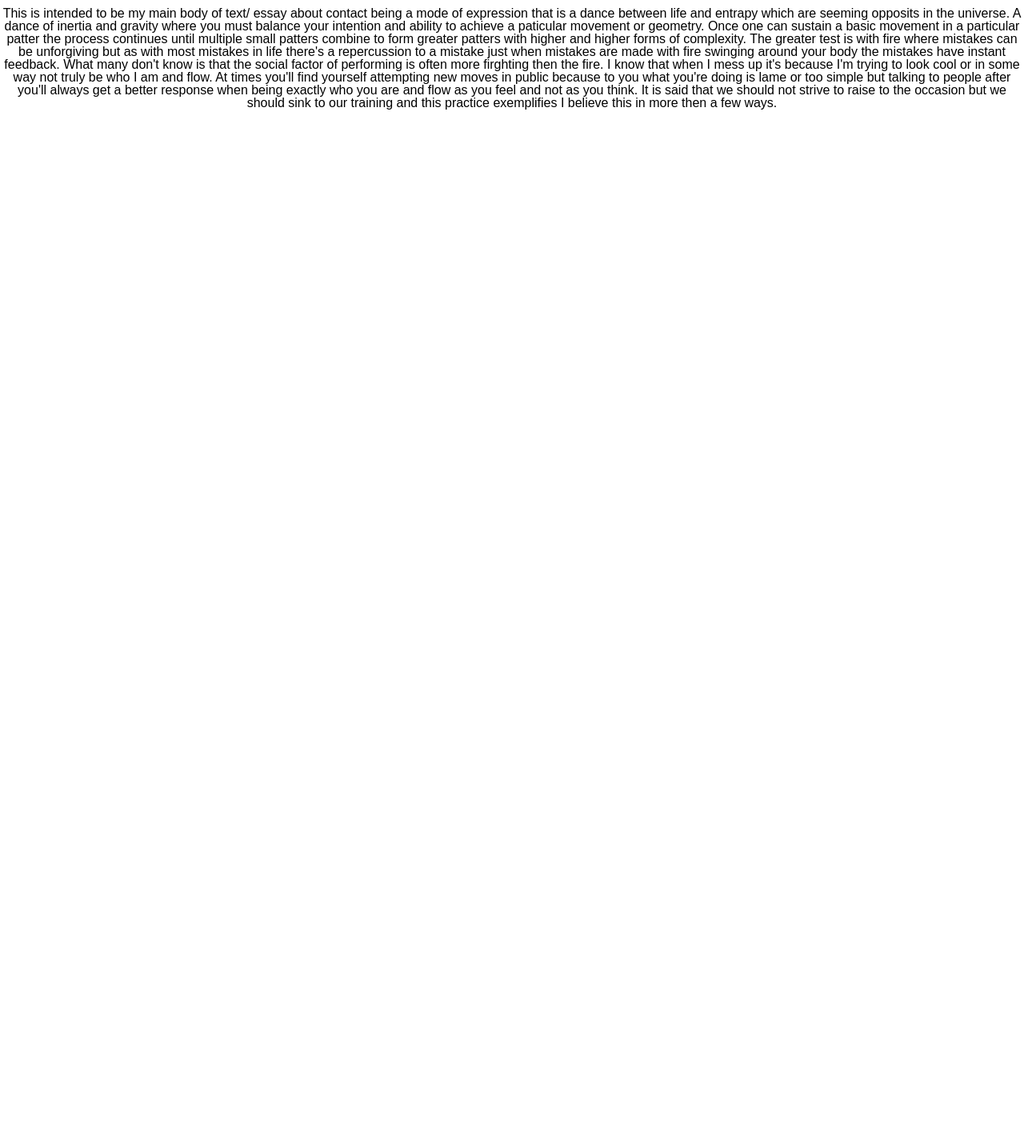
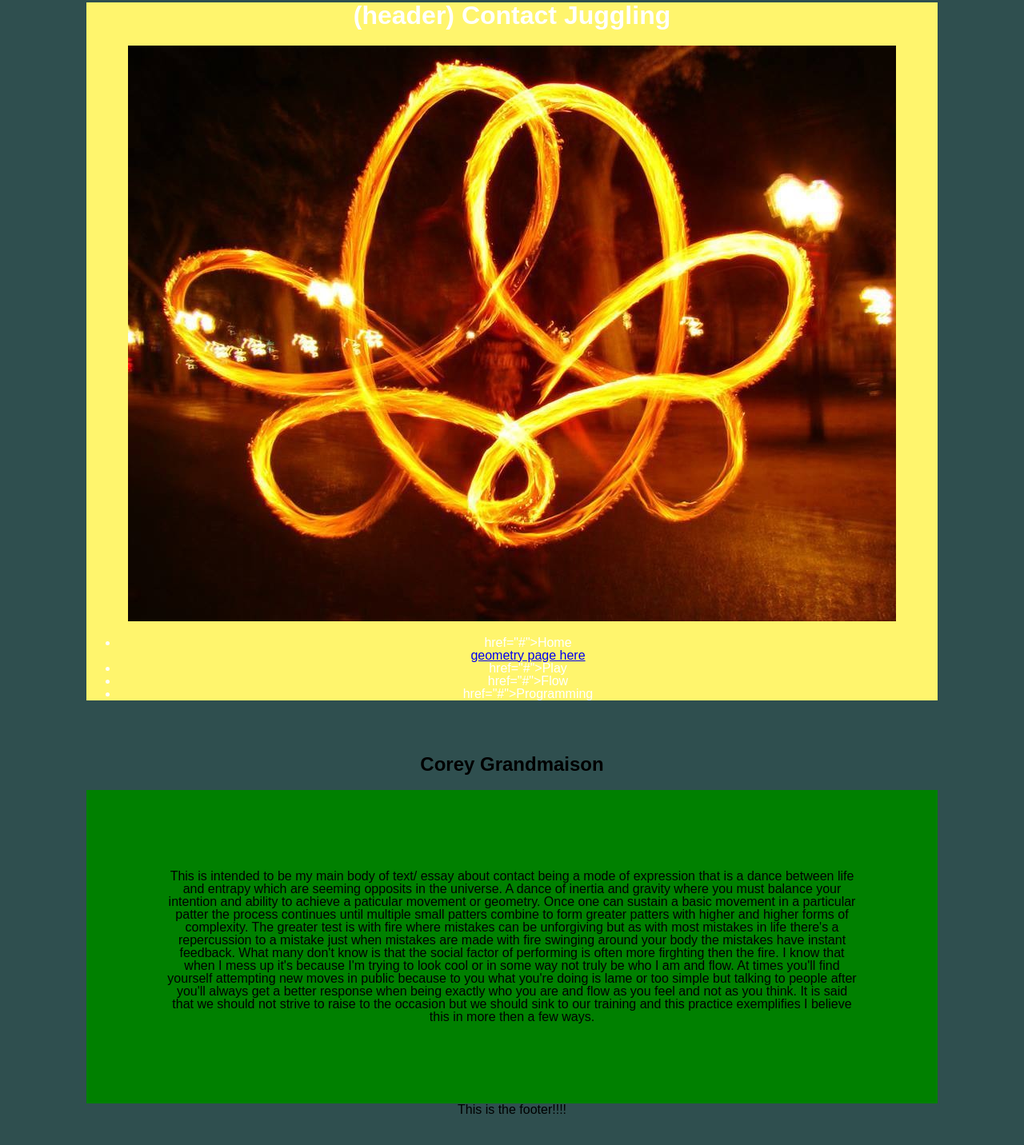
Before and after one commit to cortuga/hello-world, a website: page public/index.html in a window 1280 px wide. Shown: the part 126-1558 px from the top of the page at 80% size. Before the commit the page ends 821 px from the top, so only its background shows below. Drawn offline with Linux system fonts and the light colour scheme.

Commit message:
Testing git commit message. pushing everything

```diff
--- a/public/index.html
+++ b/public/index.html
@@ -6,31 +6,55 @@
     <title>Hello World</title>
     <link rel="shortcut icon" href="/favicon.ico">
     <link rel="stylesheet" href="/screen.css">
+
   </head>
+
     <body>
+      <header class="top-image">  <h1>  (header) Contact Juggling</h1>
+        <img src="./images/proxy.d11uckduckgo.com.jpeg" alt="xxx" />
 
-    <center>
-    <h1 class='hello-world'>"Hello, World!" : Contact Juggling</h1>
+        <nav>
+          <ul>
+            <li><a> href="#">Home</a></li>
+            <a id="geometry" href="geometry.html">geometry page here</a>
+            <li><a>href="#">Play</a></li>
+            <li><a>href="#">Flow</a></li>
+            <li><a>href="#">Programming</a></li>
+          </ul>
+        </nav>
+
+      </header>
+
+      <br>
+
+
+      <br>
+
 
          <h2 class= 'text-name' >Corey Grandmaison</h2>
 
-    <br
-
-    <h2 class= 'test-body' >This is intended to be my main body of text/ essay about contact
+         <main class="body-text" >
+          This is intended to be my main body of text/ essay about contact
           being a mode of expression that is a dance between life and entrapy which are seeming opposits
           in the universe. A dance of inertia and gravity where you must balance your intention and ability to achieve
           a paticular movement or geometry. Once one can sustain a basic movement in a particular patter the process continues
           until multiple small patters combine to form greater patters with higher and higher forms of complexity.
           The greater test is with fire where mistakes can be unforgiving but as with most mistakes in life there's a
-    repercussion to a mistake just when mistakes are made with fire swinging around your body the mistakes have instant feedback.
+          repercussion to a mistake just when mistakes are made with fire swinging around your body the mistakes have instant
+          feedback.
           What many don't know is that the social factor of performing is often more firghting then the fire. I know that when
-    I mess up it's because I'm trying to look cool or in some way not truly be who I am and flow. At times you'll find yourself
+          I mess up it's because I'm trying to look cool or in some way not truly be who I am and flow. At times you'll find
+          yourself
           attempting new moves in public because to you what you're doing is lame or too simple but talking to people after
           you'll always get a better response when being exactly who you are and flow as you feel and not as you think. It is said
           that we should not strive to raise to the occasion but we should sink to our training and this practice exemplifies
-    I believe this in more then a few ways.  </h2> <!--I'm unclear as to why the h2 and center tags are red-->
-
-  </center>
+          I believe this in more then a few ways.
+         </main>
 
     </body>
+
+    <footer>
+        This is the footer!!!!
+    </footer>
+
 </html>
--- a/public/screen.css
+++ b/public/screen.css
@@ -1,12 +1,38 @@
 :root {
   font: 16px / 1 sans-serif;
 }
+header {
+  background-color: rgb(255, 245, 109);
+  color: white;
+}
+nav {
 
-html {
-  height: 100%;
+}
+
+.top-image {
+  background-image: url(../images/proxy.d11uckduckgo.com.jpeg)
+  backgroung-size: auto;
+}
+
+#geometry {
+
+}
+
+main {
+  justify-content: center;
+  padding: 100px;
+  background-color: green;
+  /* font: black; */
 }
 
 body {
-  margin: 0;
-  min-height: 100%;
+  background-color: darkslategrey;
+  text-align: center;
+  padding: 100px
 }
+h2 {
+  text-align: center;
+}
+footer {
+  justify-content: last baseline;
+}
```
Also changed, not shown: package.json (+5 -3 lines), public/geometry.html (added, +42 -0 lines), netlify.toml (added), public/images/proxy.d11uckduckgo.com.jpeg (added), public/images/proxy.duckduc44kgo.com.jpeg (added), public/images/proxy.duckduckgo.com.jpeg (added), public/images/screen-shot-2013-12-27-at-9-27-49-pm.png (added), 1 other file. Lines whose indentation alone changed are shown as unchanged.
